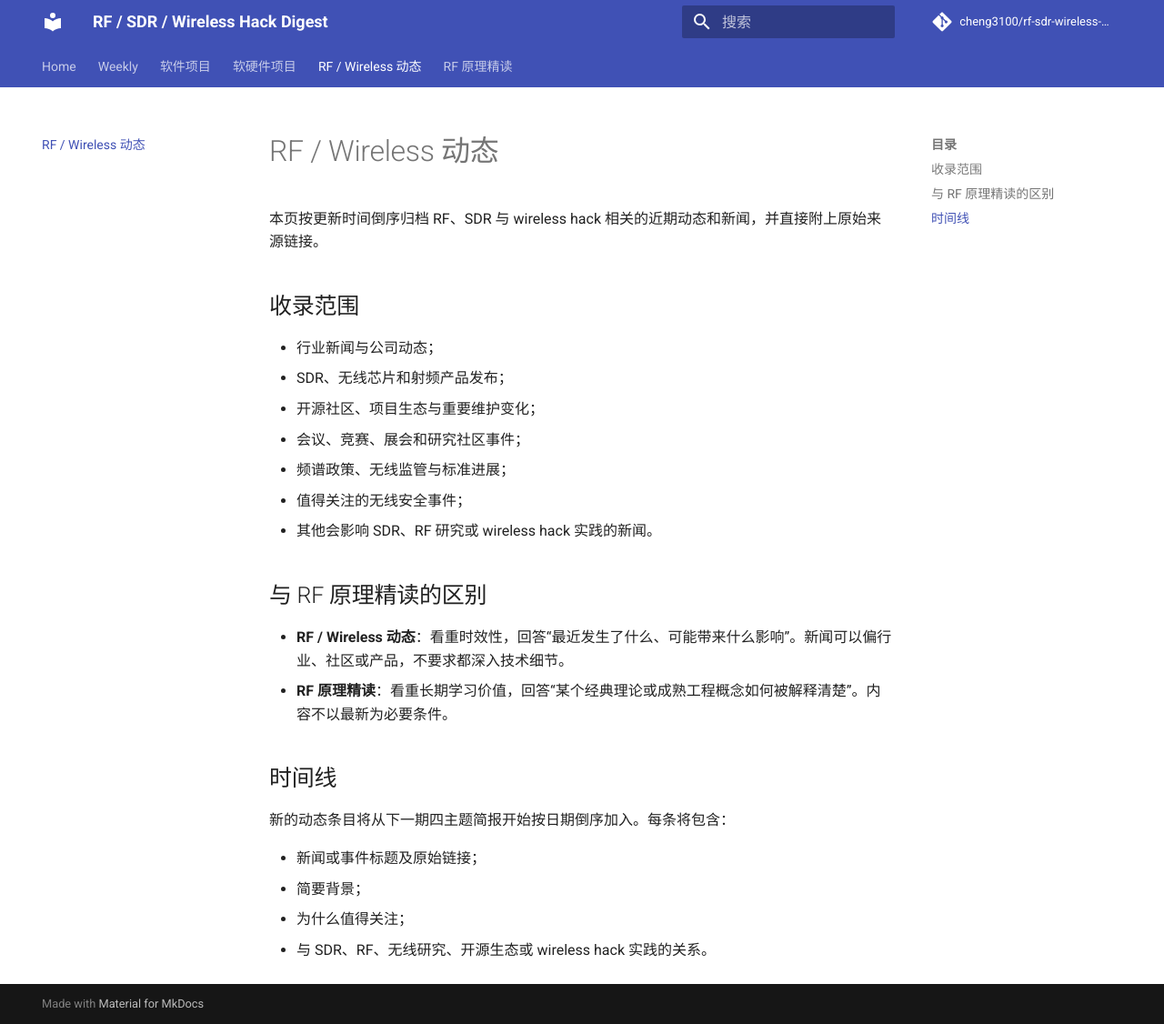
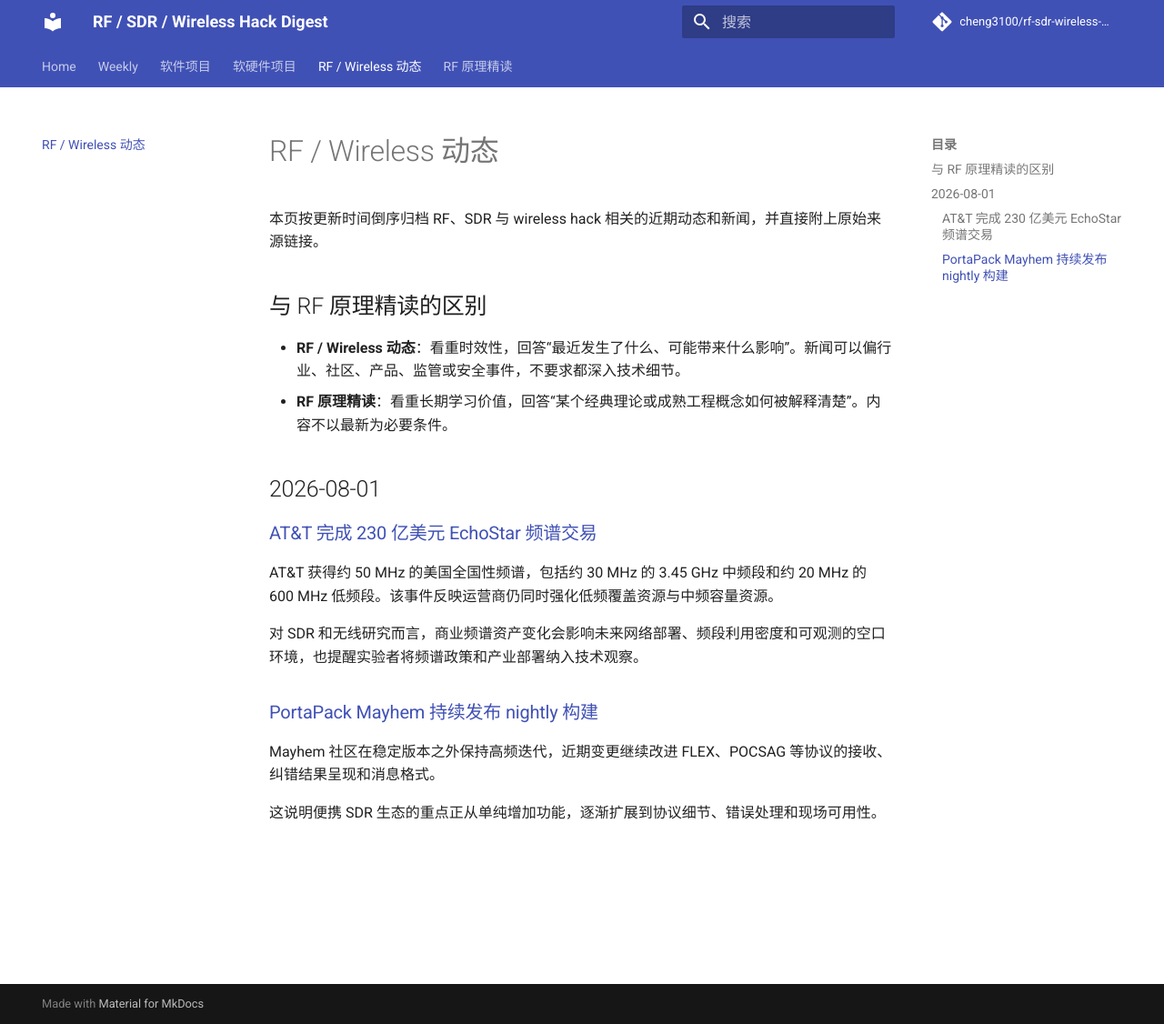
Before and after one commit to cheng3100/rf-sdr-wireless-security-digest, an MkDocs documentation site: the page built from docs/rf-wireless-news/index.md, in a window 1280 px wide and 1126 px high. Shown: the whole window at 91% size. Built offline with MkDocs 1.6.1 and Material for MkDocs 9.7.7, drawn with Linux system fonts in a browser that asks for light colours; comment, search, counter and statistics services are not loaded.

Commit message:
Add first RF wireless news timeline entries

```diff
--- a/docs/rf-wireless-news/index.md
+++ b/docs/rf-wireless-news/index.md
@@ -2,26 +2,21 @@
 
 本页按更新时间倒序归档 RF、SDR 与 wireless hack 相关的近期动态和新闻，并直接附上原始来源链接。
 
-## 收录范围
-
-- 行业新闻与公司动态；
-- SDR、无线芯片和射频产品发布；
-- 开源社区、项目生态与重要维护变化；
-- 会议、竞赛、展会和研究社区事件；
-- 频谱政策、无线监管与标准进展；
-- 值得关注的无线安全事件；
-- 其他会影响 SDR、RF 研究或 wireless hack 实践的新闻。
-
 ## 与 RF 原理精读的区别
 
-- **RF / Wireless 动态**：看重时效性，回答“最近发生了什么、可能带来什么影响”。新闻可以偏行业、社区或产品，不要求都深入技术细节。
+- **RF / Wireless 动态**：看重时效性，回答“最近发生了什么、可能带来什么影响”。新闻可以偏行业、社区、产品、监管或安全事件，不要求都深入技术细节。
 - **RF 原理精读**：看重长期学习价值，回答“某个经典理论或成熟工程概念如何被解释清楚”。内容不以最新为必要条件。
 
-## 时间线
+## 2026-08-01
 
-新的动态条目将从下一期四主题简报开始按日期倒序加入。每条将包含：
+### [AT&T 完成 230 亿美元 EchoStar 频谱交易](https://www.reuters.com/business/media-telecom/att-closes-23-billion-deal-acquire-spectrum-echostar-2026-07-28/)
 
-- 新闻或事件标题及原始链接；
-- 简要背景；
-- 为什么值得关注；
-- 与 SDR、RF、无线研究、开源生态或 wireless hack 实践的关系。
+AT&T 获得约 50 MHz 的美国全国性频谱，包括约 30 MHz 的 3.45 GHz 中频段和约 20 MHz 的 600 MHz 低频段。该事件反映运营商仍同时强化低频覆盖资源与中频容量资源。
+
+对 SDR 和无线研究而言，商业频谱资产变化会影响未来网络部署、频段利用密度和可观测的空口环境，也提醒实验者将频谱政策和产业部署纳入技术观察。
+
+### [PortaPack Mayhem 持续发布 nightly 构建](https://github.com/portapack-mayhem/mayhem-firmware/releases)
+
+Mayhem 社区在稳定版本之外保持高频迭代，近期变更继续改进 FLEX、POCSAG 等协议的接收、纠错结果呈现和消息格式。
+
+这说明便携 SDR 生态的重点正从单纯增加功能，逐渐扩展到协议细节、错误处理和现场可用性。
```
